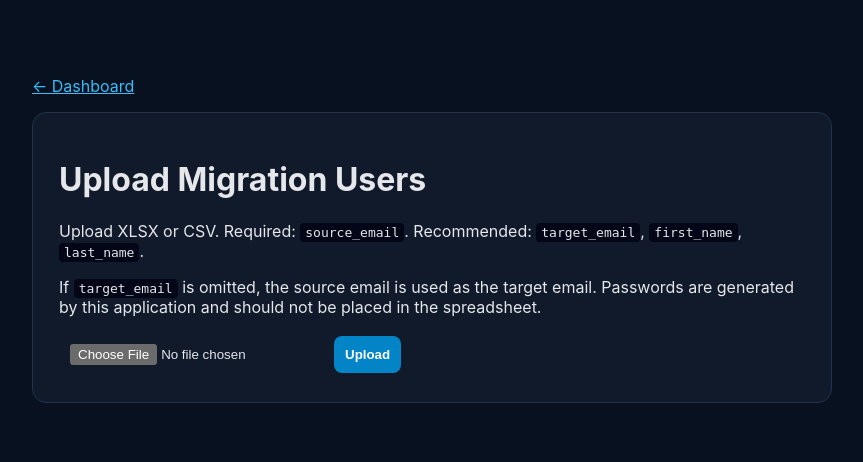
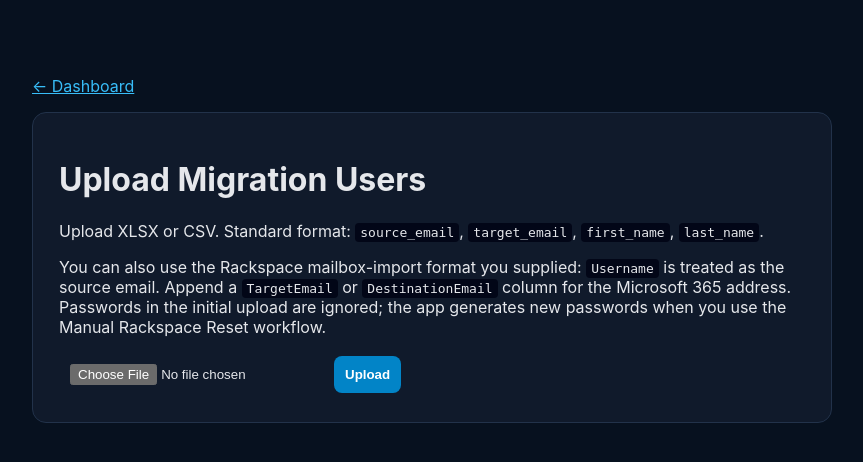
Before and after one commit to nigelebrown/cloudiway-migration-manager, a FastAPI app: page /upload in a window 1280 px wide. Shown: the top 462 px of the page, without its empty margins (208-1071 px from the left). Run offline with FastAPI, Linux system fonts and the light colour scheme; the visitor is signed in with stand-in values (Sample User, id 1); parts of the project's set-up code (start-up, migrations or seed data) failed here and were passed over.

Commit message:
Document Rackspace-template user upload format

```diff
--- a/app/templates/upload.html
+++ b/app/templates/upload.html
@@ -1,2 +1,2 @@
 <!doctype html><html><head><meta charset="utf-8"><meta name="viewport" content="width=device-width,initial-scale=1"><title>Upload users</title><style>
-:root{font-family:Inter,system-ui,sans-serif;color-scheme:dark}body{background:#07111f;color:#e5e7eb;margin:0}.wrap{max-width:800px;margin:40px auto;padding:20px}.card{background:#101a2b;border:1px solid #22324a;padding:26px;border-radius:14px}a{color:#38bdf8}.err{background:#451a1a;color:#fecaca;padding:10px;border-radius:8px}input,button{padding:11px;border-radius:8px}button{background:#0284c7;color:white;border:0;font-weight:800}code{background:#020617;padding:2px 5px;border-radius:4px}</style></head><body><div class="wrap"><p><a href="/dashboard">← Dashboard</a></p><div class="card"><h1>Upload Migration Users</h1><p>Upload XLSX or CSV. Required: <code>source_email</code>. Recommended: <code>target_email</code>, <code>first_name</code>, <code>last_name</code>.</p><p>If <code>target_email</code> is omitted, the source email is used as the target email. Passwords are generated by this application and should not be placed in the spreadsheet.</p>{% if error %}<p class="err">{{error}}</p>{% endif %}<form method="post" enctype="multipart/form-data"><input type="file" name="file" accept=".xlsx,.csv" required><button>Upload</button></form></div></div></body></html>
+:root{font-family:Inter,system-ui,sans-serif;color-scheme:dark}body{background:#07111f;color:#e5e7eb;margin:0}.wrap{max-width:800px;margin:40px auto;padding:20px}.card{background:#101a2b;border:1px solid #22324a;padding:26px;border-radius:14px}a{color:#38bdf8}.err{background:#451a1a;color:#fecaca;padding:10px;border-radius:8px}input,button{padding:11px;border-radius:8px}button{background:#0284c7;color:white;border:0;font-weight:800}code{background:#020617;padding:2px 5px;border-radius:4px}</style></head><body><div class="wrap"><p><a href="/dashboard">← Dashboard</a></p><div class="card"><h1>Upload Migration Users</h1><p>Upload XLSX or CSV. Standard format: <code>source_email</code>, <code>target_email</code>, <code>first_name</code>, <code>last_name</code>.</p><p>You can also use the Rackspace mailbox-import format you supplied: <code>Username</code> is treated as the source email. Append a <code>TargetEmail</code> or <code>DestinationEmail</code> column for the Microsoft 365 address. Passwords in the initial upload are ignored; the app generates new passwords when you use the Manual Rackspace Reset workflow.</p>{% if error %}<p class="err">{{error}}</p>{% endif %}<form method="post" enctype="multipart/form-data"><input type="file" name="file" accept=".xlsx,.csv" required><button>Upload</button></form></div></div></body></html>
```
